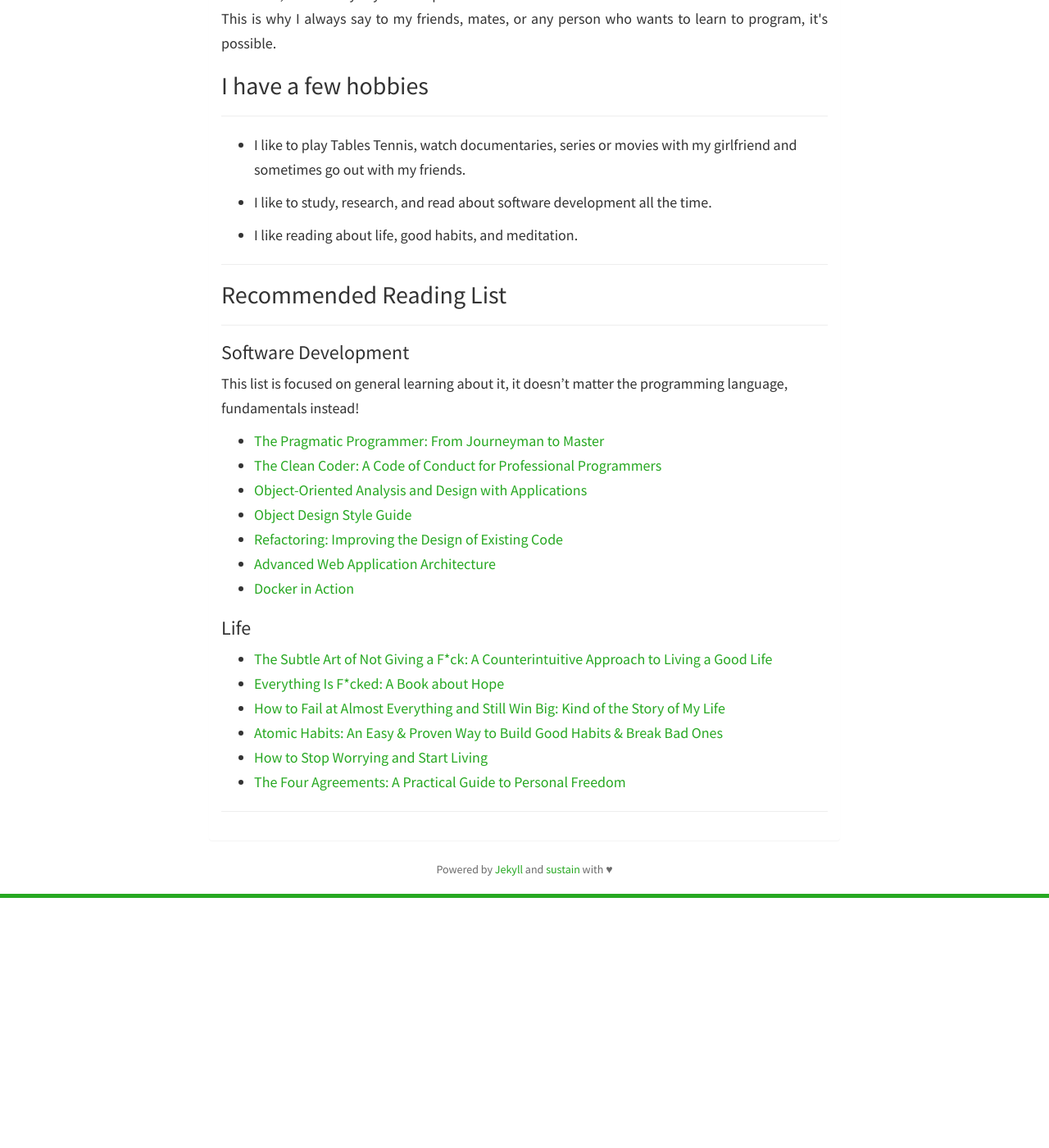
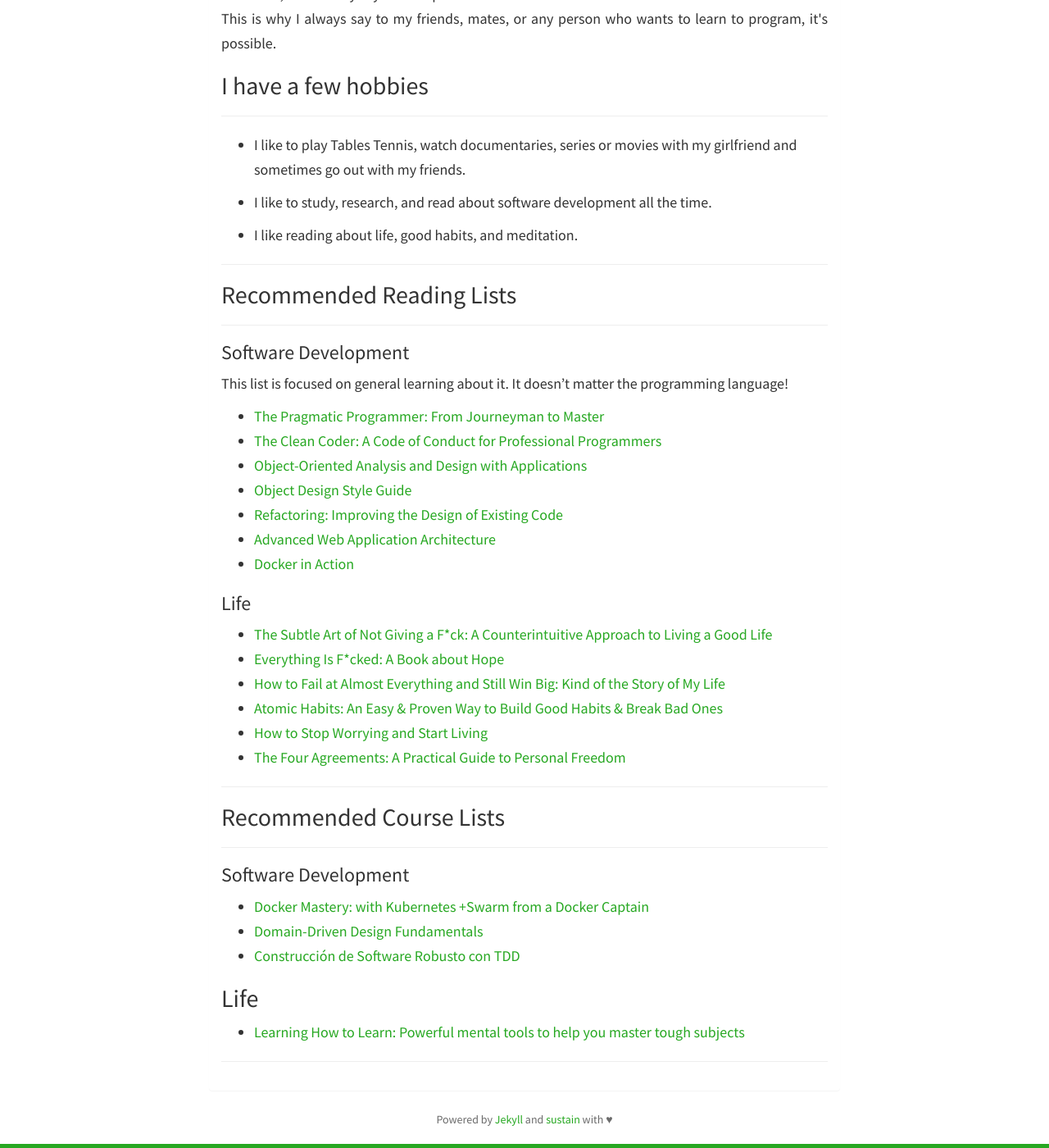
Before and after one commit to jfernancordova/jfernancordova.github.io, a Jekyll site: the page built from _posts/2018-01-18-introducing-myself.md, in a window 1280 px wide and 1400 px high, scrolled down 569 px. Shown: the whole window at 82% size. Built offline with Jekyll 4.4.1, drawn with Linux system fonts in a browser that asks for light colours; nearby versions of some CDN libraries; before the commit the page ends 1664 px from its top, so only the background shows below that.

Commit message:
Adding courses lists

```diff
--- a/_posts/2018-01-18-introducing-myself.md
+++ b/_posts/2018-01-18-introducing-myself.md
@@ -28,10 +28,10 @@ This is why I always say to my friends, mates, or any person who wants to learn
 
 ---
 
-## Recommended Reading List
+## Recommended Reading Lists
 ---
 ### Software Development
-This list is focused on general learning about it, it doesn't matter the programming language, fundamentals instead!
+This list is focused on general learning about it. It doesn't matter the programming language!
 - [The Pragmatic Programmer: From Journeyman to Master](https://www.amazon.com/Pragmatic-Programmer-Journeyman-Master/dp/020161622X)
 - [The Clean Coder: A Code of Conduct for Professional Programmers](https://www.amazon.com/Clean-Coder-Conduct-Professional-Programmers/dp/0137081073)
 - [Object-Oriented Analysis and Design with Applications](https://www.amazon.com/Object-Oriented-Analysis-Design-Applications-3rd/dp/020189551X)
@@ -47,3 +47,15 @@ This list is focused on general learning about it, it doesn't matter the program
 -  [Atomic Habits: An Easy & Proven Way to Build Good Habits & Break Bad Ones](https://www.amazon.com/Atomic-Habits-Proven-Build-Break/dp/0735211299)
 -  [How to Stop Worrying and Start Living](https://www.amazon.com/How-Stop-Worrying-Start-Living/dp/0671733354)
 -  [The Four Agreements: A Practical Guide to Personal Freedom](https://www.amazon.com/Four-Agreements-Practical-Personal-Freedom/dp/1878424319)
+
+---
+
+## Recommended Course Lists
+---
+### Software Development
+- [Docker Mastery: with Kubernetes +Swarm from a Docker Captain](https://www.amazon.com/Pragmatic-Programmer-Journeyman-Master/dp/020161622X)
+- [Domain-Driven Design Fundamentals](https://www.pluralsight.com/courses/domain-driven-design-fundamentals)
+- [Construcción de Software Robusto con TDD](https://academia.10pines.com/course_contents/4-construccion-de-software-robusto-con-tdd)
+
+## Life
+- [Learning How to Learn: Powerful mental tools to help you master tough subjects](https://www.coursera.org/learn/learning-how-to-learn)
```
